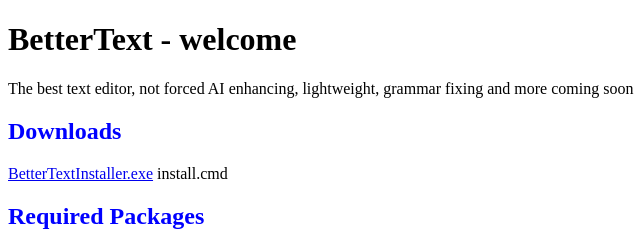
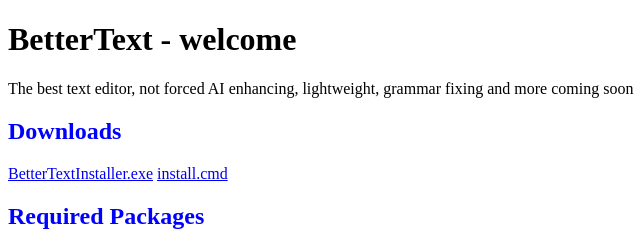
Before and after one commit to bettertext-project/better-text-web, a plain HTML site: page index.html in a window 1280 px wide. Shown: the top 247 px of the page, 0-640 px from the left. Drawn offline with Linux system fonts and the light colour scheme.

Commit message:
Update index.html

```diff
--- a/index.html
+++ b/index.html
@@ -9,7 +9,7 @@
     <p>The best text editor, not forced AI enhancing, lightweight, grammar fixing and more coming soon</p>
     <h2>Downloads</h2>
     <a href="https://github.com/bettertext-project/better-text-mirror/releases/download/downloads/BetterTextInstaller.exe">BetterTextInstaller.exe</a>
-    <a href"https://github.com/bettertext-project/better-text-mirror/releases/download/downloads/install.cmd">install.cmd</a>
+    <a href="https://github.com/bettertext-project/better-text-mirror/releases/download/downloads/install.cmd">install.cmd</a>
 <h2>Required Packages</h2>
 <p>Ollama</p>
 <p>Gemma3:4b model</p>
```
